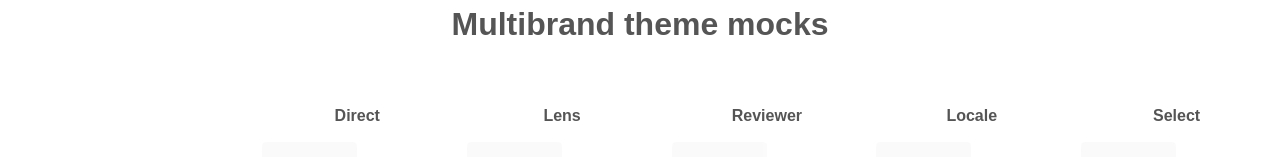
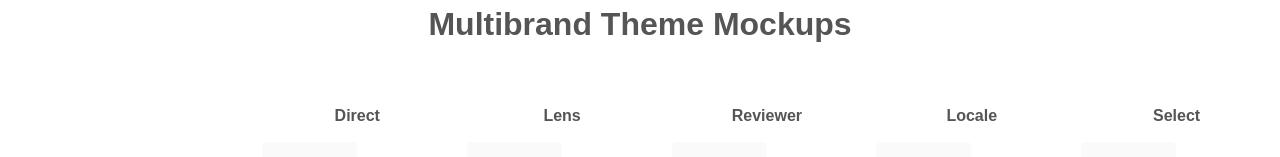
Before and after one commit to jaseflow/mtbthemes, a plain HTML site: page index.html in a window 1280 px wide. Shown: the top 157 px of the page. Drawn offline with Linux system fonts and the light colour scheme.

Commit message:
Fix mocks word

```diff
--- a/index.html
+++ b/index.html
@@ -8,7 +8,7 @@
 </head>
 <body>
     <div class="container">
-        <h1 class="text-centered">Multibrand theme mocks</h1>
+        <h1 class="text-centered">Multibrand Theme Mockups</h1>
         <table>
             <thead>
                 <tr>
```
